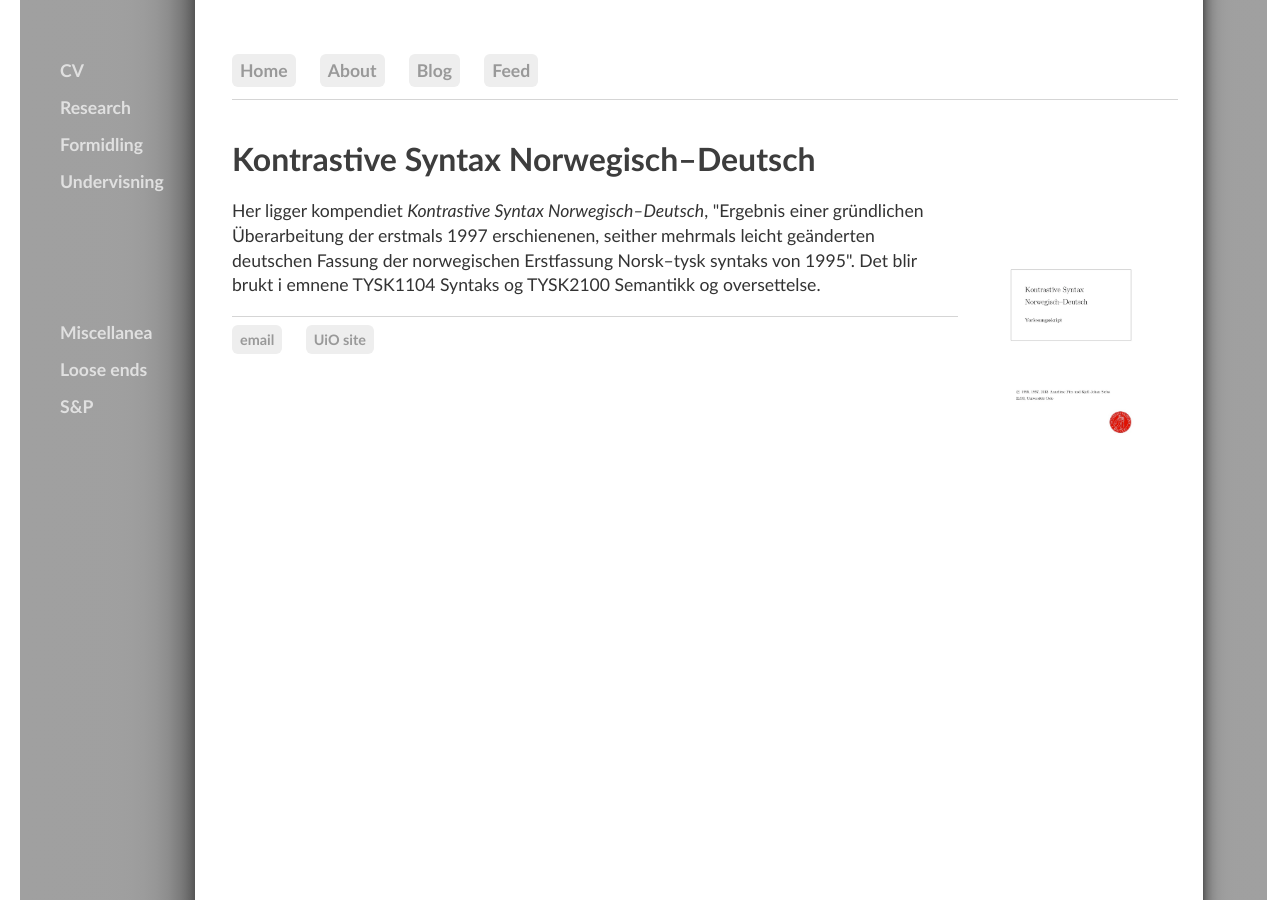
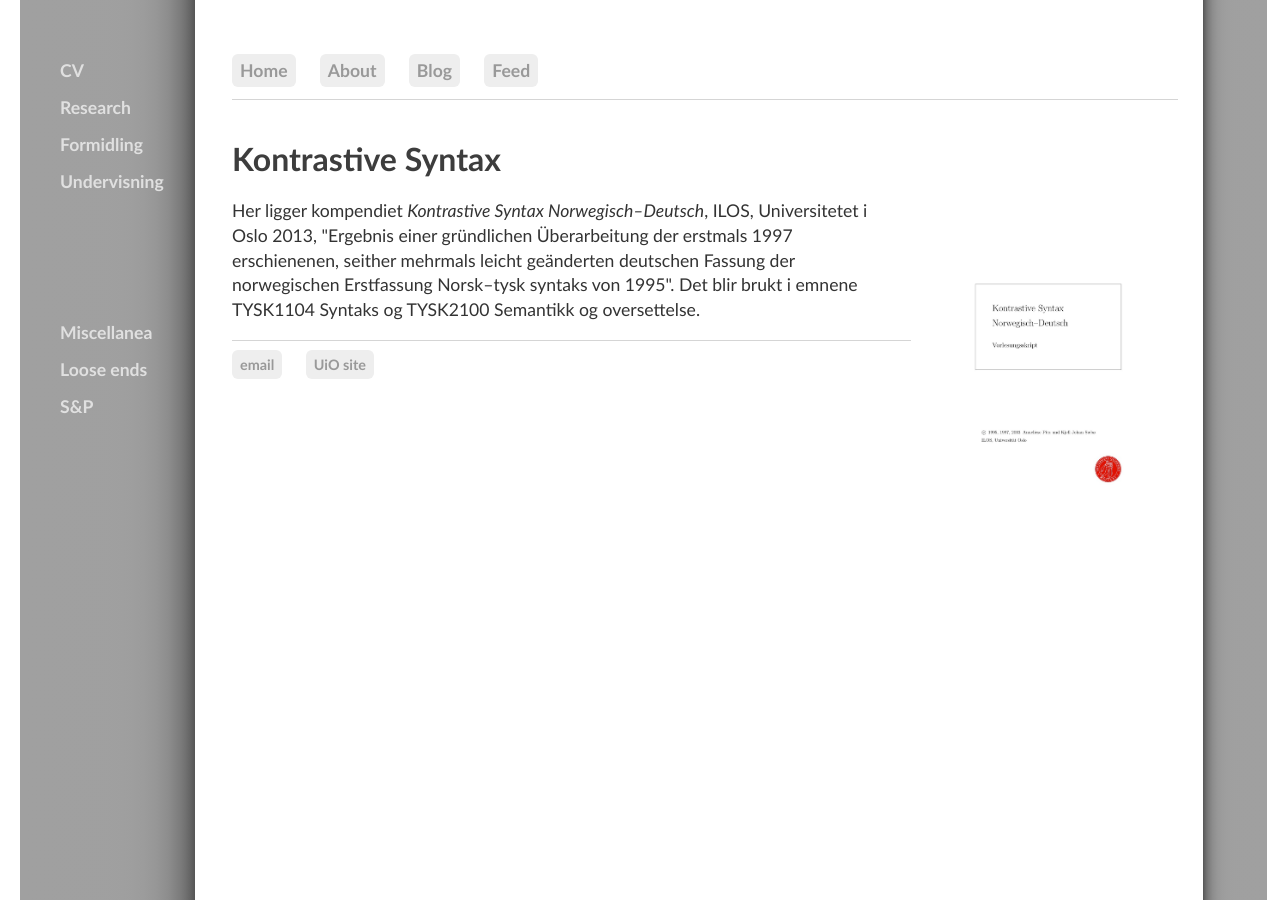
Before and after one commit to kjelljs/kjelljs.github.io, a Jekyll site: the page built from courses/kontrast.html, in a window 1280 px wide. Built offline with Jekyll 4.4.1, drawn with Linux system fonts in a browser that asks for light colours.

Commit message:
Update kontrast.html

```diff
--- a/courses/kontrast.html
+++ b/courses/kontrast.html
@@ -1,20 +1,10 @@
 ---
 layout: post
-title: "Kontrastive Syntax Norwegisch–Deutsch
-"
+title: "Kontrastive Syntax"
 
 ---
-<style>
-figure {
-    border: 1px solid none;
-    padding-right: none;
-    padding-left: 25px;
-    padding-bottom: none;
-    padding-top: 4px;
-    margin: auto;
-}
-</style>
+
 <div class="ingress">
-  <div style="float:right;"><figure class="rightfig"><a href="/pdf/tysy.pdf"><img style="height:280px;" src="/pics/tysyn.jpg"></a></figure></div>
+  <div style="float:right;"><figure class="rightfig"><a href="/pdf/tysy.pdf"><img style="height:340px;" src="/pics/tysyn.jpg" style="border-bottom: red 1pt solid; border-left: black 1pt solid; border-top: red 1pt solid; border-right: orange 1pt solid" /></a></figure></div>
   <p>
-Her ligger kompendiet <i>Kontrastive Syntax Norwegisch–Deutsch</i>, "Ergebnis einer gründlichen Überarbeitung der erstmals 1997 erschienenen, seither mehrmals leicht geänderten deutschen Fassung der norwegischen Erstfassung Norsk–tysk syntaks von 1995". Det blir brukt i emnene TYSK1104 Syntaks og TYSK2100 Semantikk og oversettelse.</p></div>
+Her ligger kompendiet <i>Kontrastive Syntax Norwegisch–Deutsch</i>, ILOS, Universitetet i Oslo 2013, "Ergebnis einer gründlichen Überarbeitung der erstmals 1997 erschienenen, seither mehrmals leicht geänderten deutschen Fassung der norwegischen Erstfassung Norsk–tysk syntaks von 1995". Det blir brukt i emnene TYSK1104 Syntaks og TYSK2100 Semantikk og oversettelse.</p></div>
```
